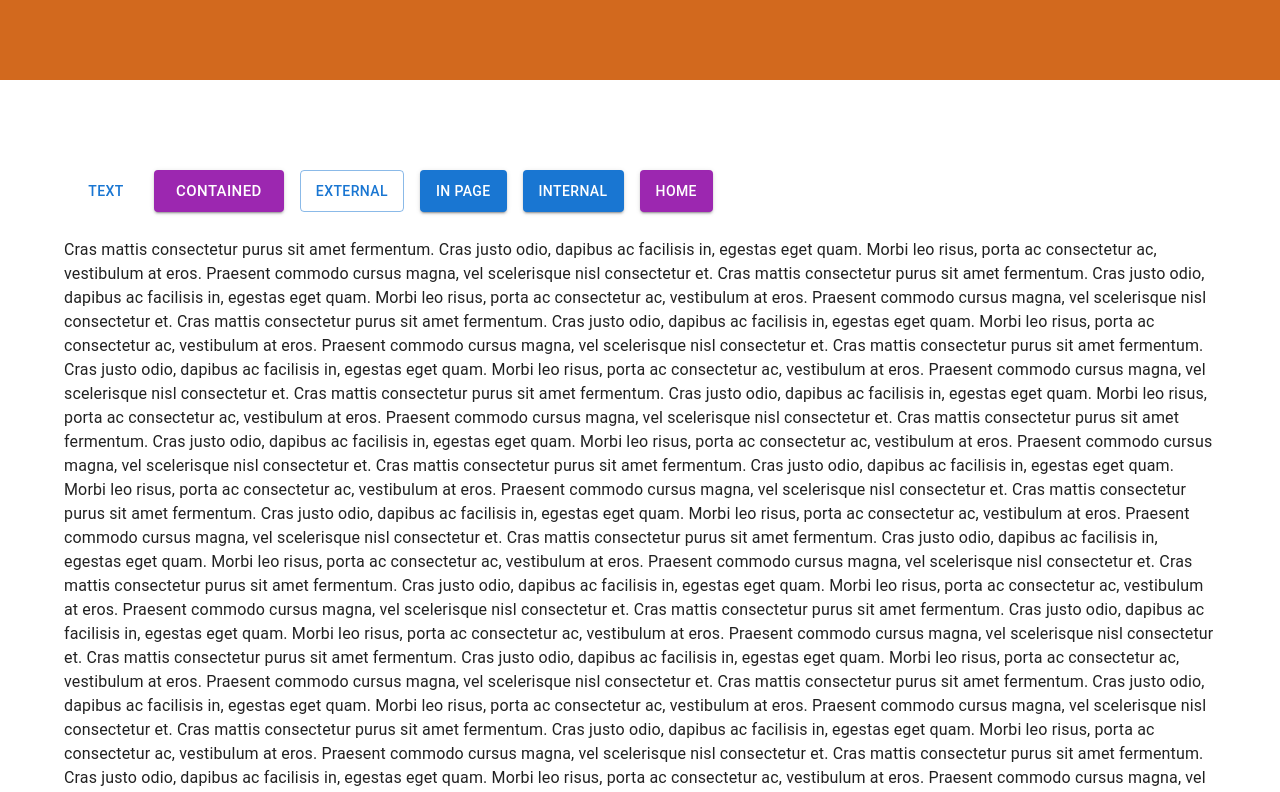
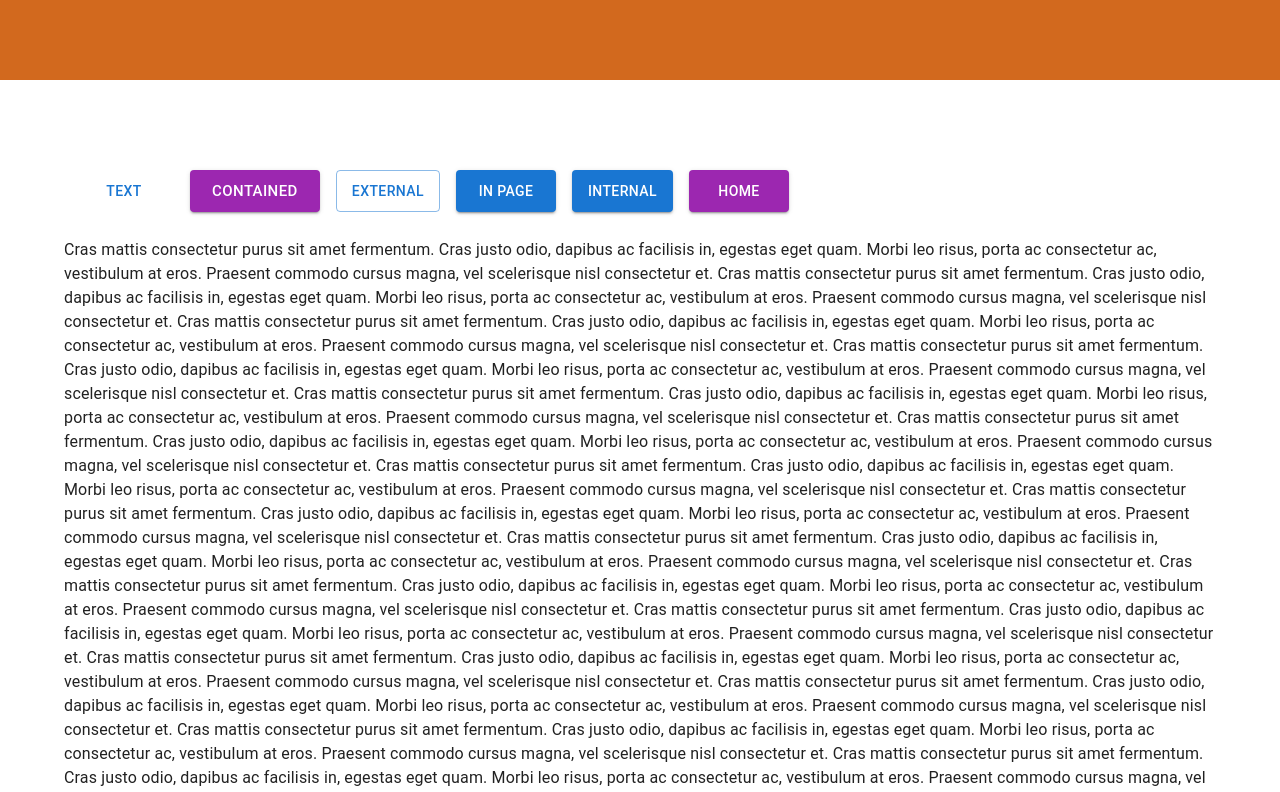
Before and after one commit to Ted2121/react-molecules, a React (Vite) app in the folder react-molecules/: page / in a window 1280 px wide. Shown: the top 792 px of the page. Built offline with nearby package versions, Linux system fonts and the light colour scheme.

Commit message:
Added min width to button

```diff
--- a/react-molecules/src/button/button.component.tsx
+++ b/react-molecules/src/button/button.component.tsx
@@ -1,4 +1,4 @@
-import ButtonProps, { ButtonVariant, ColorVariant, HrefTarget, SizeVariant } from "./types/button-props.model";
+import ButtonProps, { AutoSize, ButtonVariant, ColorVariant, HrefTarget, SizeVariant } from "./types/button-props.model";
 import * as React from 'react';
 import Button from '@mui/material/Button';
 import { useHandleAnchorClick } from "./hooks/use-handle-anchor-click.hook";
@@ -15,6 +15,7 @@ export default function ButtonComponent(props: ButtonProps) {
         variant,
         colorVariant,
         sizeVariant,
+        minWidth,
         isIconButton,
         icon,
         isUploadButton,
@@ -44,6 +45,7 @@ export default function ButtonComponent(props: ButtonProps) {
             href={href}
             target={target}
             removeNoreferrer={removeNoreferrer}
+            minWidth={minWidth}
         />
     )
 }
@@ -56,6 +58,7 @@ export interface SimpleButtonProps {
     variant?: ButtonVariant;
     colorVariant?: ColorVariant;
     sizeVariant?: SizeVariant;
+    minWidth?: number | AutoSize;
     onClick?: React.MouseEventHandler<HTMLButtonElement>;
     href?: string;
     target?: HrefTarget;
@@ -70,10 +73,11 @@ export function SimpleButton({
     variant,
     colorVariant,
     sizeVariant,
+    minWidth,
     onClick,
     href,
     target,
-    removeNoreferrer
+    removeNoreferrer,
 }: SimpleButtonProps) {
     const navigate = useNavigate();
     const onAnchorClick = href ? useHandleAnchorClick(navigate, href, target, removeNoreferrer) : undefined;
@@ -89,6 +93,9 @@ export function SimpleButton({
             onClick={href ? onAnchorClick : onClick}
             component={href ? 'a' : 'button'}
             href={href || undefined}
+            sx={{
+                minWidth: minWidth || 100
+            }}
         >
             {labelText}
         </Button>
--- a/react-molecules/src/button/types/button-props.model.ts
+++ b/react-molecules/src/button/types/button-props.model.ts
@@ -11,6 +11,7 @@ export default interface ButtonProps {
     variant?: ButtonVariant;
     colorVariant?: ColorVariant;
     sizeVariant?: SizeVariant;
+    minWidth?: number | AutoSize;
 
     isIconButton?: boolean;
     icon?: ReactElement; // Any react component that wraps an svg icon (MUI icons, font awesome icons, custom svg icons wrapped in a react component)
@@ -40,3 +41,5 @@ export type ColorVariant = 'primary' | 'secondary' | 'success' | 'error';
 export type SizeVariant = 'small' | 'medium' | 'large';
 
 export type HrefTarget = '_blank' | '_self' | '_parent' | 'top';
+
+export type AutoSize = 'auto';
```
